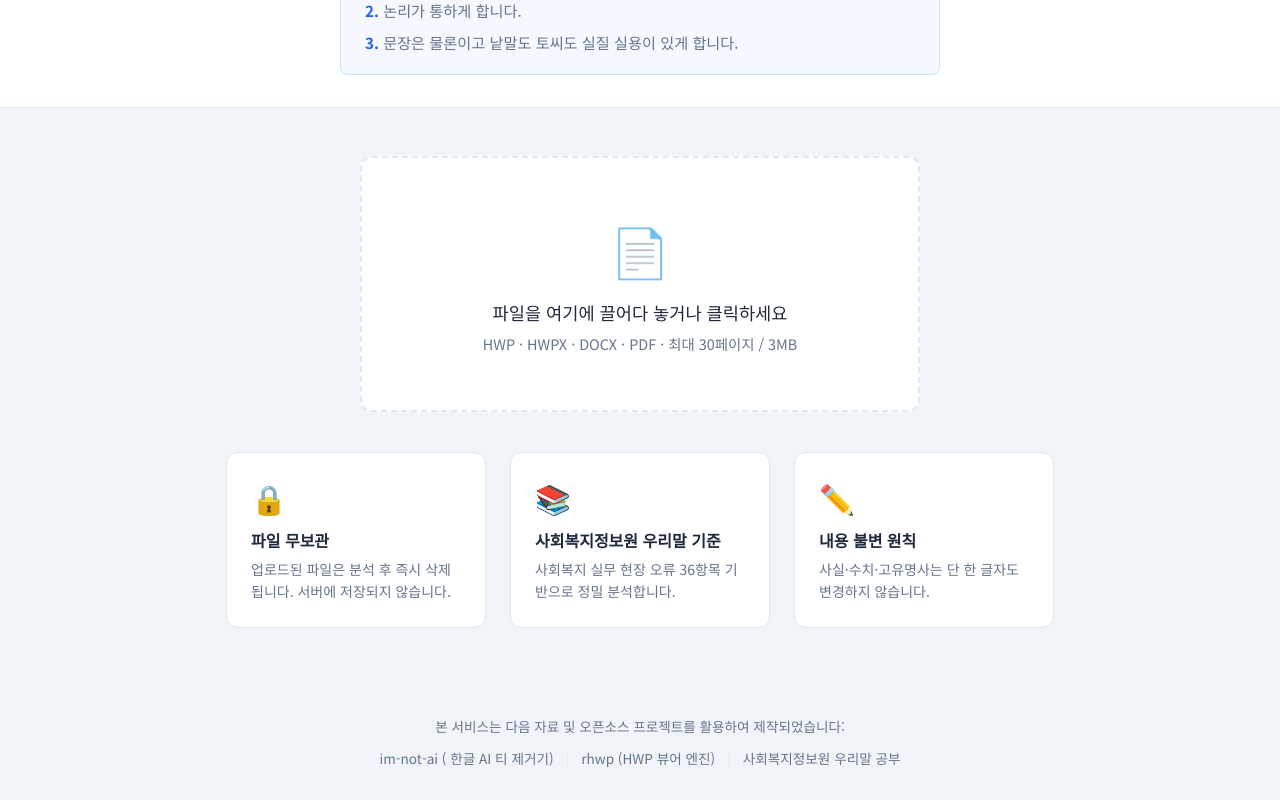
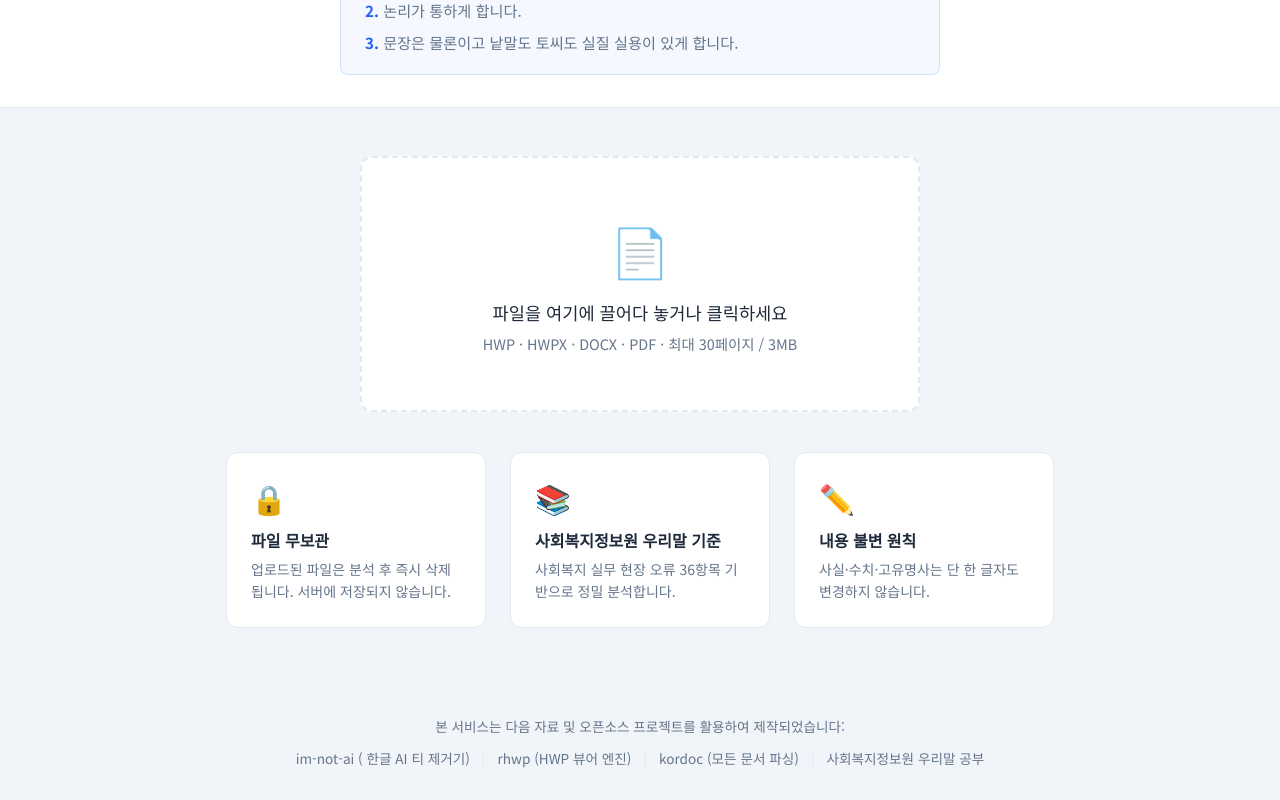
Before and after one commit to dreamworker0/urimal, a React (Vite) app in the folder frontend/: page / in a window 1280 px wide. Shown: the part 237-1037 px from the top of the page. Built offline with nearby package versions, Linux system fonts and the light colour scheme; no server answers.

Commit message:
docs: 오픈소스 출처 목록에 kordoc 추가

```diff
--- a/frontend/src/pages/UploadPage.tsx
+++ b/frontend/src/pages/UploadPage.tsx
@@ -116,6 +116,8 @@ export default function UploadPage({ onLoading, onProgress, onResult, onError, e
           <span className="footer-divider">|</span>
           <a href="https://github.com/edwardkim/rhwp" target="_blank" rel="noreferrer">rhwp (HWP 뷰어 엔진)</a>
           <span className="footer-divider">|</span>
+          <a href="https://github.com/chrisryugj/kordoc" target="_blank" rel="noreferrer">kordoc (모든 문서 파싱)</a>
+          <span className="footer-divider">|</span>
           <a href="http://welfare.or.kr/urimal.pdf" target="_blank" rel="noreferrer">사회복지정보원 우리말 공부</a>
         </div>
       </footer>
```
